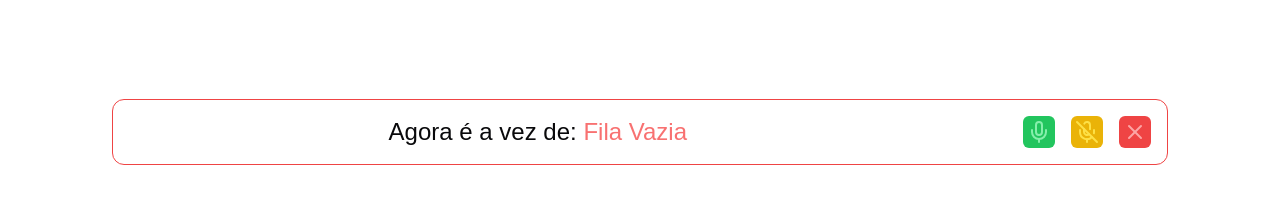
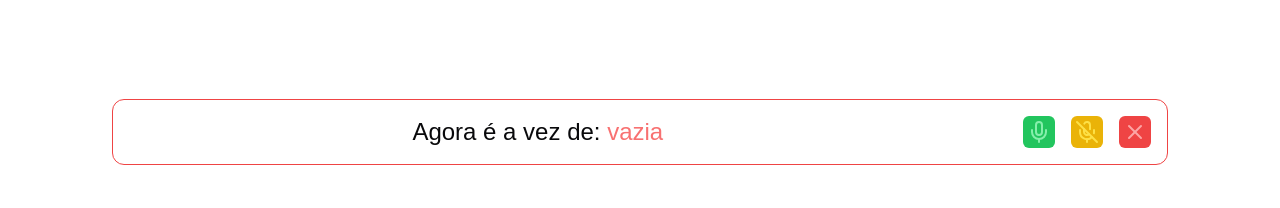
Before and after one commit to cfrinka/karaoke, a Next.js app: page / in a window 1280 px wide. Shown: the part 220-428 px from the top of the page. Built offline with nearby package versions, Linux system fonts and the light colour scheme.

Commit message:
adds useEffect for localstorage

```diff
--- a/src/app/page.tsx
+++ b/src/app/page.tsx
@@ -3,16 +3,25 @@ import CurrentSinger from "@/components/CurrentSinger";
 import Singer from "@/components/Singer";
 import { Button } from "@/components/ui/button";
 import { Input } from "@/components/ui/input";
-import { useState } from "react";
+import { useEffect, useState } from "react";
 
 import { v4 as uuidv4 } from "uuid";
 
 export default function Home() {
   const [newsinger, setNewSinger] = useState<string>("");
-  const [queue, setQueue] = useState<{ id: string; name: string }[]>(() => {
+  const [queue, setQueue] = useState<{ id: string; name: string }[]>([
+    {
+      id: "0",
+      name: "vazia",
+    },
+  ]);
+
+  useEffect(() => {
     const storedData = localStorage.getItem("singers");
-    return storedData ? JSON.parse(storedData) : [];
-  });
+    if (storedData) {
+      setQueue(JSON.parse(storedData));
+    }
+  }, []);
 
   const handleAddSinger = (e: React.ChangeEvent<HTMLInputElement>) => {
     setNewSinger(e.target.value);
@@ -21,7 +30,7 @@ export default function Home() {
   const handleAddToQueue = () => {
     if (newsinger.trim() !== "") {
       const newItem = { id: uuidv4(), name: newsinger };
-      const alteredQueue = [...queue, newItem];
+      const alteredQueue = [...queue!, newItem];
       localStorage.setItem("queue", JSON.stringify(queue));
       setQueue(alteredQueue);
       localStorage.setItem("singers", JSON.stringify(alteredQueue));
```
